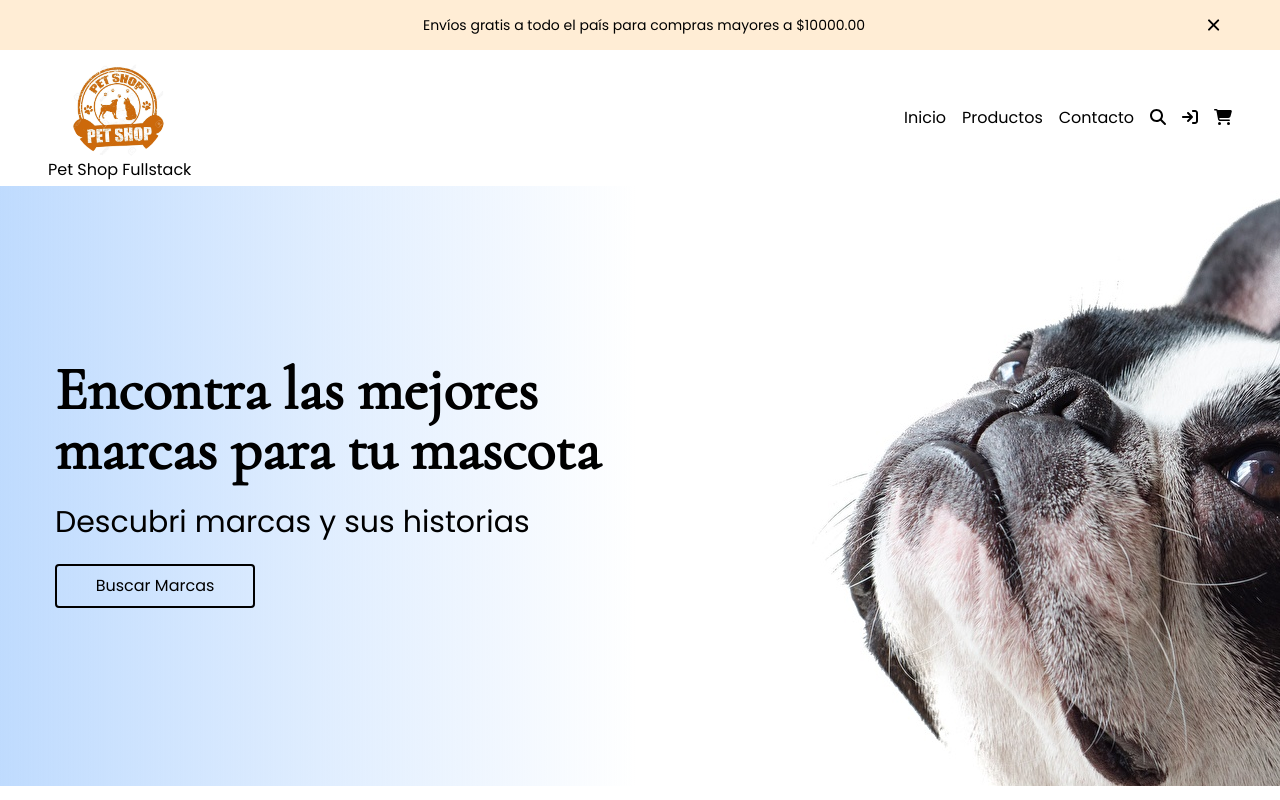
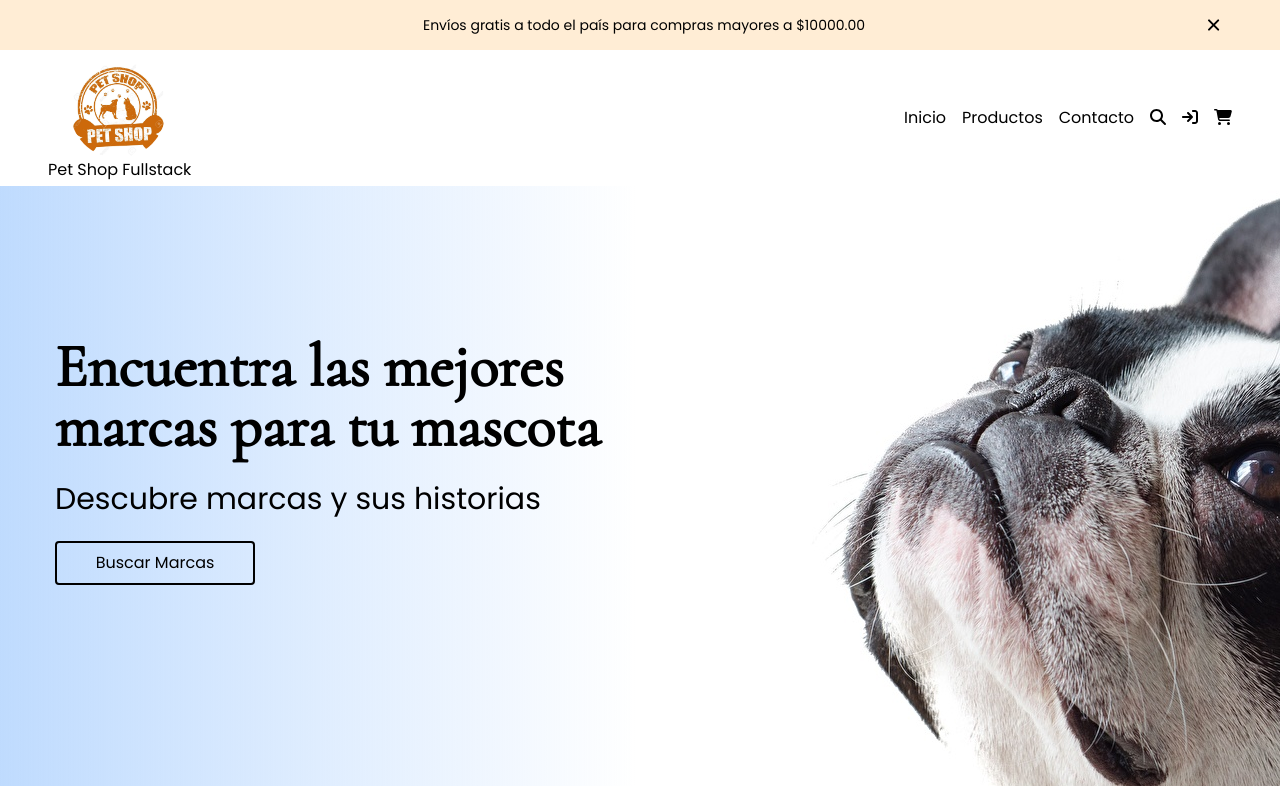
Before and after one commit to jdoors/WebProyect, a React (Create React App) app: page / in a window 1280 px wide. Shown: the top 800 px of the page. Built offline with nearby package versions, Linux system fonts and the light colour scheme; a web font is replaced by a local one.

Commit message:
Arreglo responsive DescrubrirMarcas

```diff
--- a/src/assets/db.json
+++ b/src/assets/db.json
@@ -55,13 +55,5 @@
       "img": "https://cdn.grupoelcorteingles.es/SGFM/dctm/MEDIA03/202111/30/00139980700213____6__1200x1200.jpg"
     }
   ],
-  "cart": [
-    {
-      "id": 1,
-      "name": "Royal Canin",
-      "price": 100,
-      "img": "https://i.ibb.co/Gn6QfqK/Royal-Canin-Gato.jpg",
-      "quantity": 1
-    }
-  ]
+  "cart": []
 }
--- a/src/components/Inicio/DescubrirMarcas/DescubrirMarcas.js
+++ b/src/components/Inicio/DescubrirMarcas/DescubrirMarcas.js
@@ -10,11 +10,11 @@ const DMarca = () => {
             {/* Para md */}
             <div className="h-[600px] object-center w-[70%] font-cormorant hidden md:block bg-gradient-to-r from-blue-200">
                 <br/>
-                <h1 className="text-3xl md:text-6xl font-[700] ml-[55px] mt-[150px]">Encontra las mejores marcas para tu mascota</h1>
+                <h1 className="text-3xl md:text-6xl font-[700] ml-[25px] lg:ml-[55px] mt-[15%] lg:mt-[20%]">Encuentra las mejores marcas para tu mascota</h1>
                 <br/>
-                <h2 className="text-xl md:text-3xl font-poppins ml-[55px]">Descubri marcas y sus historias</h2>
+                <h2 className="text-xl md:text-3xl font-poppins ml-[25px] lg:ml-[55px]">Descubre marcas y sus historias</h2>
                 <br/>
-                <button className='border-2 border-black text-black rounded w-[200px] h-11 font-poppins ml-[55px]'>
+                <button className='border-2 border-black text-black rounded w-[200px] h-11 font-poppins ml-[25px] lg:ml-[55px]'>
                     <Link to="/Productos">Buscar Marcas</Link>
                 </button>
             </div>
```
